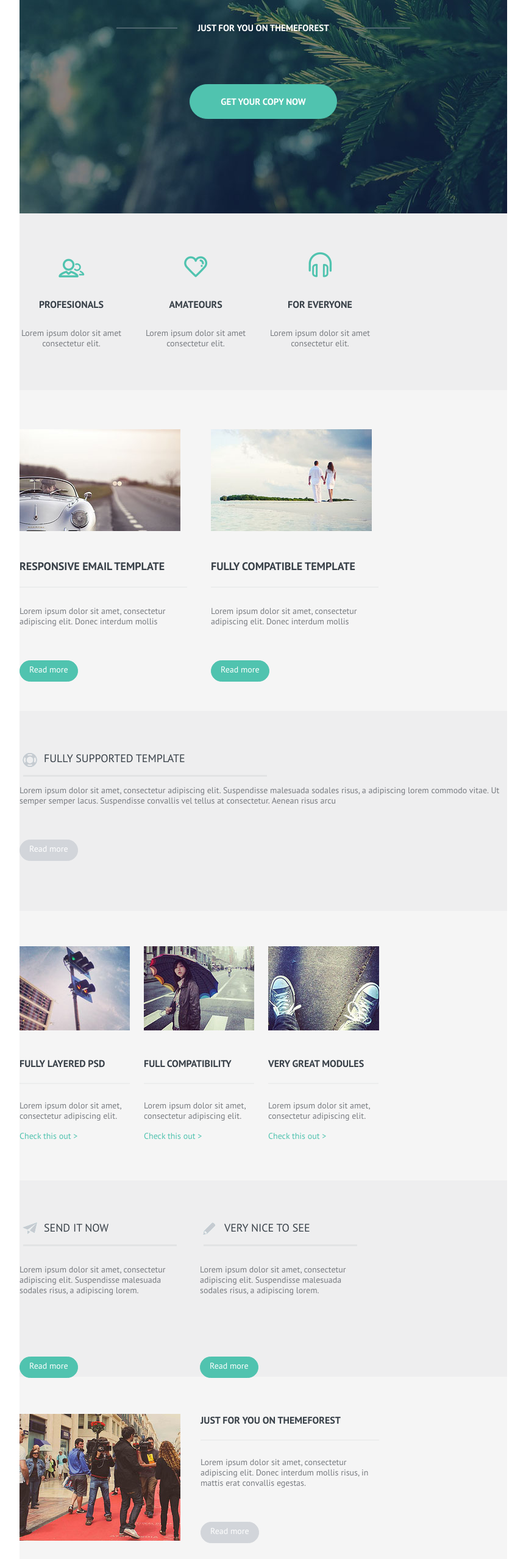
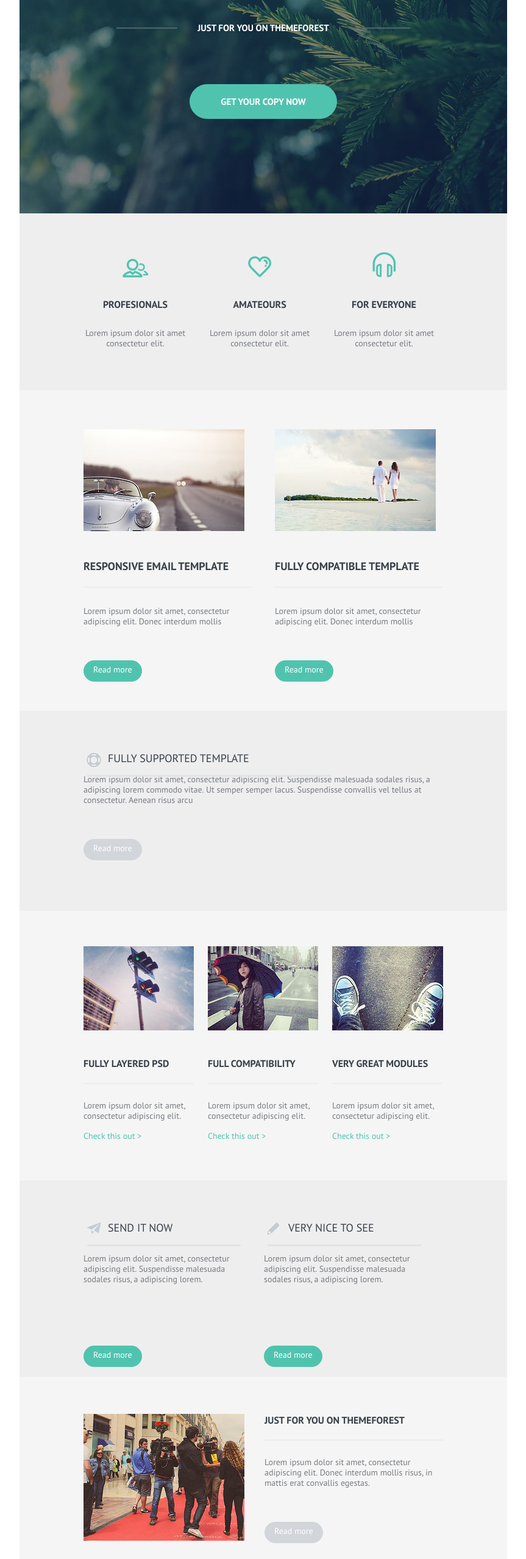
Before and after one commit to bartushak007/Homework3.github.io, a plain HTML site: page index.html in a window 1280 px wide. Shown: the part 240-2797 px from the top of the page at 61% size, without its empty margins (208-1071 px from the left). Drawn offline with Linux system fonts and the light colour scheme.

Commit message:
Update index.html

```diff
--- a/index.html
+++ b/index.html
@@ -9,7 +9,7 @@
 <body>
 	<div class="wrapper">
 		<div class="head">
-			<header class="header" id="header">
+			<header class="header container" id="header">
 				<div class="logo">
 					<a href="#" class="logo-a">Elena</a>
 				</div>
@@ -36,26 +36,26 @@
 		</div>
 		<main class="main">
 			<div class="advantages" id="advantages">
-				<div class="advantages-section">
+				<div class="advantages-section  container">
 					<div class="profesionals">
-						<p class="profesionals-p">profesionals</p>
+						<div class="profesionals-p">profesionals</div>
 						<p class="profesionals-second-p">Lorem ipsum dolor sit amet consectetur elit.</p>
 					</div>
 					<div class="amateours">
-						<p class="amateours-p">amateours</p>
+						<div class="amateours-p">amateours</div>
 						<p class="amateours-second-p">Lorem ipsum dolor sit amet consectetur elit.</p>
 					</div>
 					<div class="for-everyone">
-						<p class="for-everyone-p">for everyone</p>
+						<div class="for-everyone-p">for everyone</div>
 						<p class="for-everyone-second-p">Lorem ipsum dolor sit amet consectetur elit.</p>
 					</div>
 				</div>
 			</div>
 			<div class="articles">
-				<div class="section-articles">
+				<div class="section-articles container">
 					<article class="first-article">
 						<img src="images/car.jpg" alt="car">
-						<p class="first-article-p">Responsive email template</p>
+						<div class="first-article-p">Responsive email template</div>
 						<p class="first-article-second-p">Lorem ipsum dolor sit amet, consectetur adipiscing elit. Donec interdum mollis</p>
 						<div class="article-button">
 							<a href="#" class="article-button-a">Read more</a>
@@ -63,7 +63,7 @@
 					</article>
 					<article class="second-article">
 						<img src="images/beach.jpg" alt="beach">
-						<p class="second-article-p">Fully compatible template</p>
+						<div class="second-article-p">Fully compatible template</div>
 						<p class="second-article-second-p">Lorem ipsum dolor sit amet, consectetur adipiscing elit. Donec interdum mollis</p>
 						<div class="article-button">
 							<a href="#" class="article-button-a">Read more</a>
@@ -72,8 +72,8 @@
 				</div>
 			</div>
 			<div class="supported-template" id="supported-template">
-				<div class="supported-template-section">
-					<p class="supported-template-section-p">fully supported template</p>
+				<div class="supported-template-section container">
+					<div class="supported-template-section-p">fully supported template</div>
 					<p class="supported-template-section-second-p">Lorem ipsum dolor sit amet, consectetur adipiscing elit. Suspendisse malesuada sodales risus, a adipiscing lorem commodo vitae. Ut semper semper lacus. Suspendisse convallis vel tellus at consectetur. Aenean risus arcu</p>
 					<div class="article-button">
 						<a href="#" class="article-button-a button-supported-template">Read more</a>
@@ -81,38 +81,38 @@
 				</div>
 			</div>
 			<div class="great-modul">
-				<div class="great-modul-section">
+				<div class="great-modul-section container">
 					<article class="great-modul-article-first">
 						<img src="images/lights.jpg" alt="lights">
-						<p class="great-modul-article-p">fully layered psd</p>
+						<div class="great-modul-article-p">fully layered psd</div>
 						<p class="great-modul-article-second-p">Lorem ipsum dolor sit amet, consectetur adipiscing elit. </p>
 						<a href="#" class="great-modul-article-second-a">Check this out  ></a>
 					</article>
 					<article class="great-modul-article-second">
 						<img src="images/umbrella.jpg" alt="lights">
-						<p class="great-modul-article-p">full compatibility</p>
+						<div class="great-modul-article-p">full compatibility</div>
 						<p class="great-modul-article-second-p">Lorem ipsum dolor sit amet, consectetur adipiscing elit. </p>
 						<a href="#" class="great-modul-article-second-a">Check this out  ></a>
 					</article>
 					<article class="great-modul-article">
 						<img src="images/shoes.jpg" alt="lights">
-						<p class="great-modul-article-p">very great modules </p>
+						<div class="great-modul-article-p">very great modules </div>
 						<p class="great-modul-article-second-p">Lorem ipsum dolor sit amet, consectetur adipiscing elit. </p>
 						<a href="#" class="great-modul-article-second-a">Check this out  ></a>
 					</article>
 				</div>
 			</div>
 			<div class="send">
-				<div class="send-section">
+				<div class="send-section container">
 					<article class="send-article-first">
-						<p class="supported-template-section-p send-article-p1">send it now</p>
+						<div class="supported-template-section-p send-article-p1">send it now</div>
 						<p class="send-article-second-p">Lorem ipsum dolor sit amet, consectetur adipiscing elit. Suspendisse malesuada sodales risus, a adipiscing lorem. </p>
 						<div class="article-button">
 							<a href="#" class="article-button-a send-button">Read more</a>
 						</div>
 					</article>
 					<article class="send-article-second">
-						<p class="supported-template-section-p send-article-p2">very nice to see</p>
+						<div class="supported-template-section-p send-article-p2">very nice to see</div>
 						<p class="send-article-second-p">Lorem ipsum dolor sit amet, consectetur adipiscing elit. Suspendisse malesuada sodales risus, a adipiscing lorem.</p>
 						<div class="article-button">
 							<a href="#" class="article-button-a send-button">Read more</a>
@@ -121,12 +121,12 @@
 				</div>
 			</div>
 			<div class="for-you">
-				<div class="for-you-section">
+				<div class="for-you-section container">
 					<div class="image">
 						<img src="images/people.jpg" alt="">
 					</div>
 					<article class="for-you-article">
-						<p class="for-you-article-p">just for you on themeforest</p>
+						<div class="for-you-article-p">just for you on themeforest</div>
 						<p class="for-you-articl-second-p">Lorem ipsum dolor sit amet, consectetur adipiscing elit. Donec interdum mollis risus, in mattis erat convallis egestas.</p>
 						<div class="article-button">
 							<a href="#" class="article-button-a button-supported-template">Read more</a>
@@ -135,21 +135,21 @@
 				</div>
 			</div>
 			<div class="last">
-				<div class="last-section">
-					<p class="last-section-p supported-template-section-p">this templete was featured on</p>
+				<div class="last-section container">
+					<div class="last-section-p supported-template-section-p">this templete was featured on</div>
 					<ul class="last-section-ul">
-						<li class="last-section-li"><a href="#" class="last-section-a-first">TechCrunch</a></li>
-						<li class="last-section-li"><a href="#" class="last-section-a-second">Promail</a></li>
-						<li class="last-section-li"><a href="#" class="last-section-a-third">Mashable</a></li>
-						<li class="last-section-li"><a href="#" class="last-section-a-fourd">atlaspix</a></li>
+						<li class="last-section-li last-section-li-first"><a href="#" class="last-section-a-first">TechCrunch</a></li>
+						<li class="last-section-li last-section-li-second"><a href="#" class="last-section-a-second">Promail</a></li>
+						<li class="last-section-li last-section-li-third"><a href="#" class="last-section-a-third">Mashable</a></li>
+						<li class="last-section-li last-section-li-fourd"><a href="#" class="last-section-a-fourd">atlaspix</a></li>
 					</ul>
 				</div>
 			</div>
 		</main>
 		<div class="wrap-footer">
-			<footer class="footer" id="footer">
+			<footer class="footer container" id="footer">
 				<div class="copyright">
-					<p class="copyright-p"><span class="copyright-span">Elenea &copy;</span> copyright 2013 - Unsubscribe here</p>
+					<div class="copyright-p"><span class="copyright-span">Elenea &copy;</span> copyright 2013 - Unsubscribe here</div>
 				</div>
 				<div class="social">
 					<ul class="social-ul">
```
